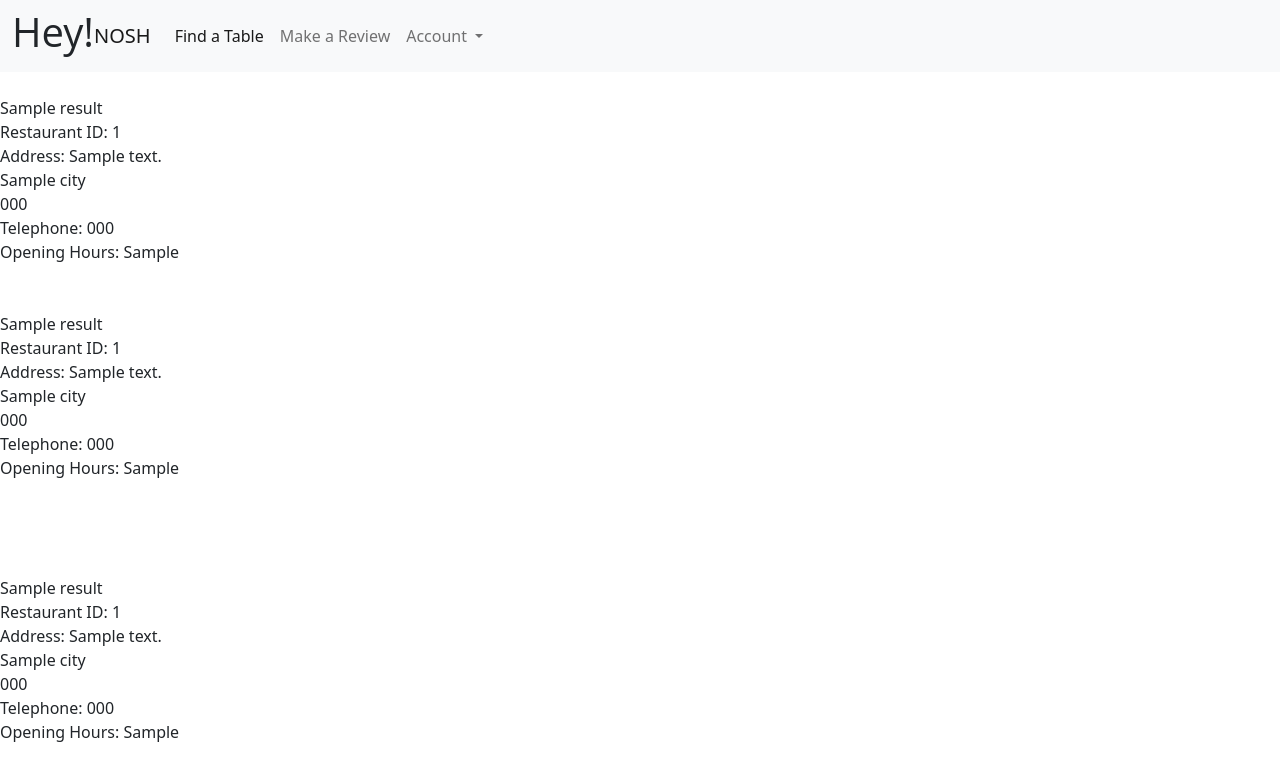
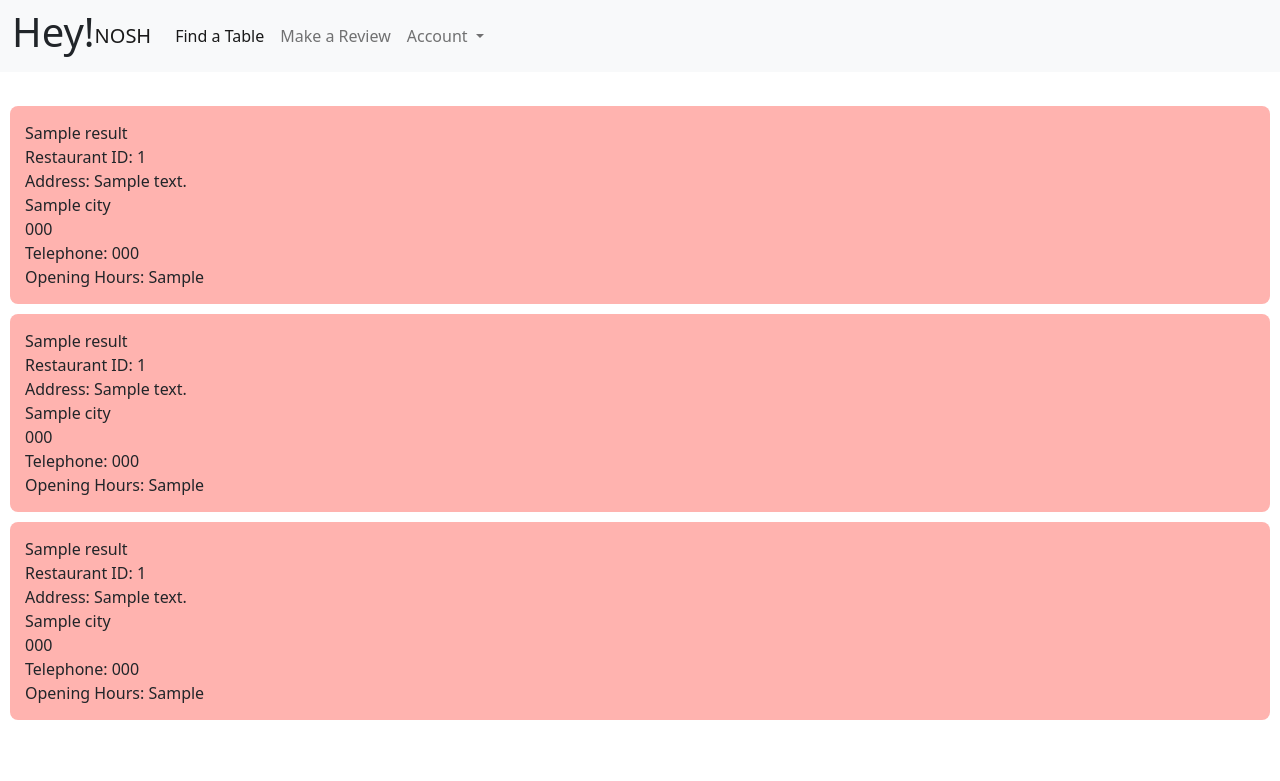
Before and after one commit to katie-marley/findatable, a Python web app: template application/templates/resultspage.html in a window 1280 px wide. Shown: the top 781 px of the page. Run offline with Jinja, Linux system fonts and the light colour scheme; the template is opened without the code that fills it: most values are stand-ins (such as "Sample title", 1, 10 or a date in 2020).

Commit message:
divs styled

```diff
--- /dev/null
+++ b/application/static/results_style.css
@@ -0,0 +1,7 @@
+.result {
+padding: 15px;
+margin: 10px;
+background-color: #FFB3AF;
+border-radius:8px;
+text-color: black;
+}
--- a/application/templates/resultspage.html
+++ b/application/templates/resultspage.html
@@ -6,7 +6,7 @@
 		  content="width=device-width, user-scalable=no, initial-scale=1.0, maximum-scale=1.0, minimum-scale=1.0">
 	<meta http-equiv="X-UA-Compatible" content="ie=edge">
 	<title>Results - NOSH</title>
-	<link rel="stylesheet" href="static/login_style.css">
+	<link rel="stylesheet" href="static/results_style.css">
     <link rel="shortcut icon" href="{{ url_for('static', filename='favicon.ico') }}">
     <link href="https://cdn.jsdelivr.net/npm/bootstrap@5.1.3/dist/css/bootstrap.min.css" rel="stylesheet" integrity="sha384-1BmE4kWBq78iYhFldvKuhfTAU6auU8tT94WrHftjDbrCEXSU1oBoqyl2QvZ6jIW3" crossorigin="anonymous">
     <link rel="shortcut icon" href="{{ url_for('static', filename='favicon.ico') }}">
@@ -20,7 +20,6 @@
 <br>
 {% for result in resultsC%}
     <div class="result" style="min-width:60%; max-height:75%">
-        <div>
             {{result.RestaurantName}}
             <br>
             Restaurant ID: {{result.Restaurant_ID}}
@@ -38,8 +37,6 @@
         </div>
     </div>
 {% endfor%}
-    <br>
-    <br>
 {% for result in resultsP %}
     <div class="result" style="min-width:60%; max-height:75%">
         <div>
@@ -59,11 +56,7 @@
             <br>
         </div>
     </div>
-    <br>
-    <br>
 {% endfor %}
-    <br>
-    <br>
 {% for result in resultsB %}
     <div class="result" style="min-width:60%; max-height:75%">
         <div>
```
